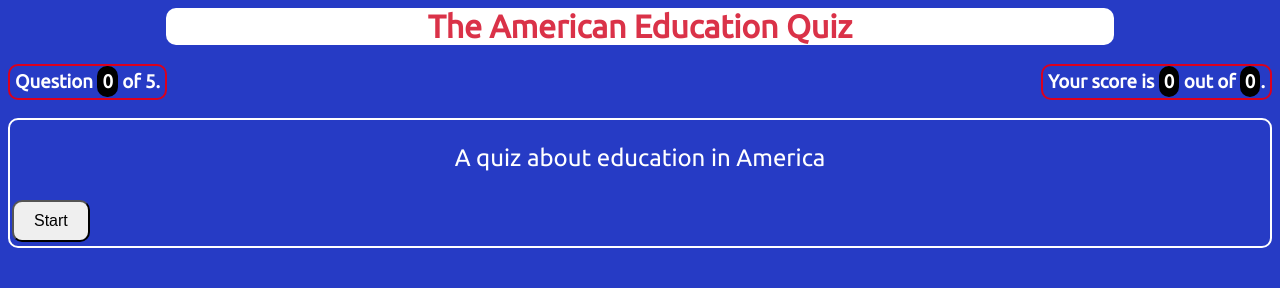
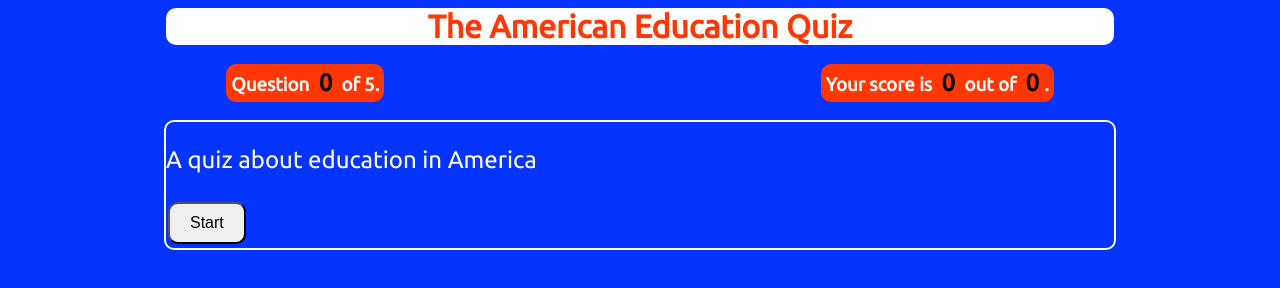
Before and after one commit to george-arnold/quiz-application, a plain HTML site: page index.html in a window 1280 px wide. Drawn offline with nearby package versions, Linux system fonts and the light colour scheme.

Commit message:
design modificaitons and added responsiveness to desktop

```diff
--- a/main.js
+++ b/main.js
@@ -37,7 +37,7 @@ const STORE = [
     },
     {//Question 5
         question: ' Which current US presidential candidate has vowed to help correct the over-prescription of college,'
-        + 'and limit the danger of job loss, by increasing funding towards vocational training options in public schools?',
+        + 'and limit the danger of job loss, by increasing funding towards vocational training in public schools?',
         answers: [
             'Bernie Sanders','Elizabeth Warren','Joe Biden','Andrew Yang'
         ],
@@ -47,7 +47,7 @@ const STORE = [
     }
 ];
 
-//initialize variables that control current question num and score num
+// initialize variables that control current question num and score num
 let score = 0;
 let currentQuestion = 0;
 let possibleScore = 0;
@@ -83,15 +83,13 @@ $(".possible-score").html(possibleScore);
 }
 function correctAnswer() {
     score += 1;
-    $(".js-question-box").html("<h3>That's correct!</h3> <br> <p>" +STORE[currentQuestion].fact+ "</p><button class='next' type='submit'><span>Next</span></button>")
+    $(".js-question-box").html("<h3>That is <strong>correct!</strong></h3> <br> <p>" +STORE[currentQuestion].fact+ "</p><button class='next' type='submit'><span>Next</span></button>")
 }
 
 function incorrectAnswer() {
-    $(".js-question-box").html("<h3>That is incorrect!</h3> <br> <p>" +STORE[currentQuestion].fact+ "</p> <button class='next' type='submit'><span>Next</span></button>")
+    $(".js-question-box").html("<h3>That is <strong>incorrect!</strong></h3> <br> <p>" +STORE[currentQuestion].fact+ "</p> <button class='next' type='submit'><span>Next</span></button>")
 
 }
-
-
 
 function submitAnswerHandler() {
     $(".js-question-box").on("click","button[class='answer-submit']",function (event){
@@ -111,11 +109,10 @@ if ($('input:checked').val()==correctOption) {
     updateScoreNumber();
 
 
+}}})
 }
-}
-})
 
-}
+// handles the next question button
 function nextQuestionHandler() {
 
 $('.js-question-box').on("click","button[class='next']", function(event) {
--- a/style.css
+++ b/style.css
@@ -1,11 +1,11 @@
 body {
-    background-color: #263bc5;
+    background-color: #0533ff;
     color: white;
     font-family: 'Ubuntu', sans-serif;
 }
 
 h1 {
-    color: rgb(218,50,72);
+    color:#ff3705;
     text-align:center;
     width: 75%;
     margin: 0 auto;
@@ -36,7 +36,7 @@ button {
         transition-duration: 0.4s;
 }
 button:hover {
-    background-color:rgb(218,50,72);
+    background-color:#ff3705;
   }
 
 .next span {
@@ -68,20 +68,20 @@ fieldset input {
 }
 
 h2 span, h3 span {
-    background-color: black;
     padding: 5px;
-    border-radius: 10px;
+    color: black;
+    font-size:24px;
 }
 
 strong {
-    color: rgb(219, 0, 29);
+    color: #fb9902;
     font-size:24px;
 }
 
 
 
 .header-container h3 {
-    border: 2px solid rgb(219,0,29);
+    background-color: #ff3705;
     border-radius: 10px;
     padding: 5px;
 }
@@ -93,5 +93,17 @@ strong {
 
 .intro-text {
     font-size: 24px;
-    text-align:center;
+
 }
+
+/*For desktops*/
+@media only screen and (min-width: 768px) {
+    .header-container {
+        display:flex;
+        justify-content:space-around;
+    }
+    .js-question-box {
+        width: 75%;
+        margin: 0 auto;
+    }
+}
```
